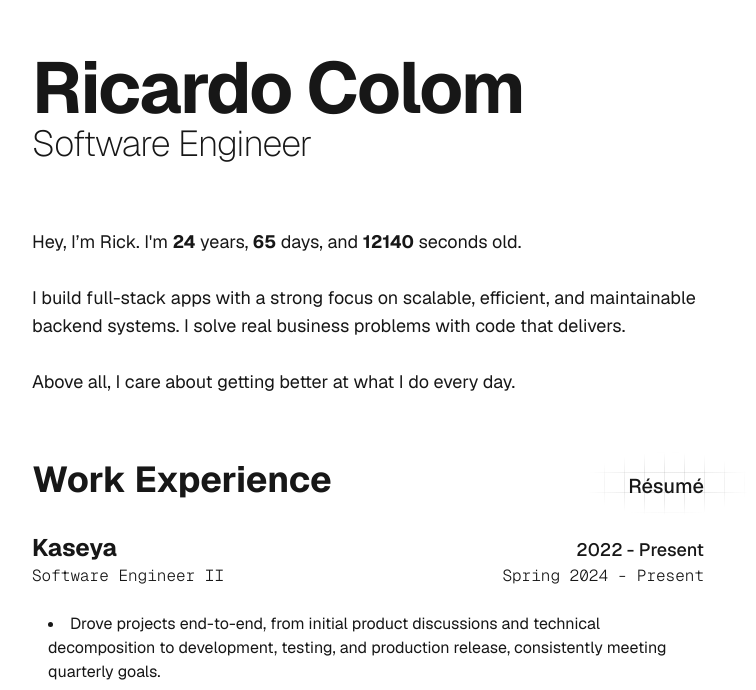
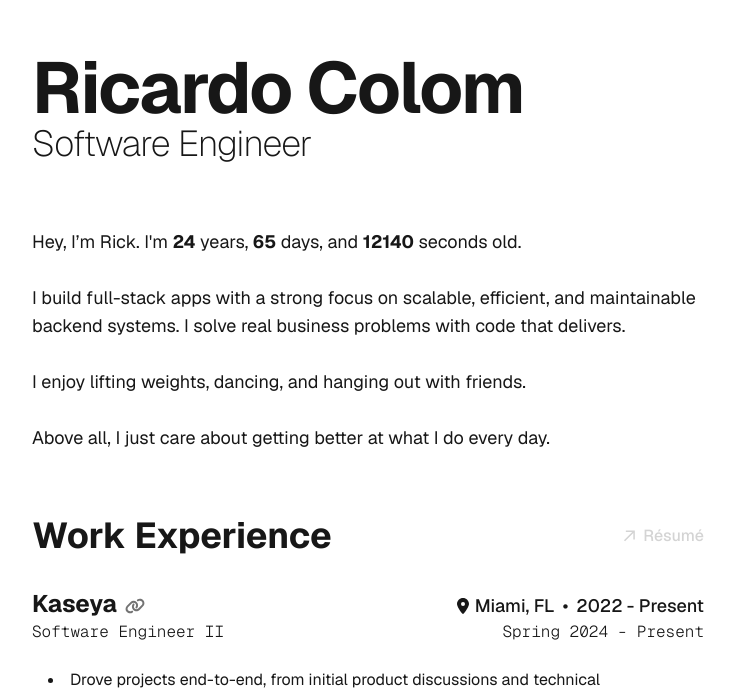
Before and after one commit to ricardocolom64/site, a Next.js app: page / in a window 1280 px wide. Shown: the part 112-802 px from the top of the page, without its empty margins (272-1028 px from the left). Built offline with nearby package versions, Linux system fonts and the light colour scheme.

Commit message:
add location to Kaseya

```diff
--- a/app/components/Header.tsx
+++ b/app/components/Header.tsx
@@ -19,7 +19,10 @@ export default function Header() {
                 I build full-stack apps with a strong focus on scalable, efficient, and maintainable backend systems. I solve real business problems with code that delivers.
                 <br />
                 <br />
-                Above all, I care about getting better at what I do every day.
+                I enjoy lifting weights, dancing, and hanging out with friends.
+                <br />
+                <br />
+                Above all, I just care about getting better at what I do every day.
             </div>
         </>
     )
--- a/app/components/WorkExperience.tsx
+++ b/app/components/WorkExperience.tsx
@@ -1,3 +1,50 @@
+function ArrowIcon() {
+    return (
+        <svg
+            width="12"
+            height="12"
+            viewBox="0 0 12 12"
+            fill="none"
+            xmlns="http://www.w3.org/2000/svg"
+        >
+            <path
+                d="M2.07102 11.3494L0.963068 10.2415L9.2017 1.98864H2.83807L2.85227 0.454545H11.8438V9.46023H10.2955L10.3097 3.09659L2.07102 11.3494Z"
+                fill="currentColor"
+            />
+        </svg>
+    )
+}
+
+function LocationDotIcon() {
+    return (
+        <svg
+            width="16"
+            height="16"
+            viewBox="0 0 384 512"
+            fill="currentColor"
+            xmlns="http://www.w3.org/2000/svg"
+        >
+            {/* <!--!Font Awesome Free 6.7.2 by @fontawesome - https://fontawesome.com License - https://fontawesome.com/license/free Copyright 2025 Fonticons, Inc.--> */}
+            <path d="M215.7 499.2C267 435 384 279.4 384 192C384 86 298 0 192 0S0 86 0 192c0 87.4 117 243 168.3 307.2c12.3 15.3 35.1 15.3 47.4 0zM192 128a64 64 0 1 1 0 128 64 64 0 1 1 0-128z" />
+        </svg>
+    )
+}
+
+function LinkIcon() {
+    return (
+        <svg
+            width="20"
+            height="20"
+            viewBox="0 0 640 512"
+            fill="currentColor"
+            xmlns="http://www.w3.org/2000/svg"
+        >
+            {/* <!--!Font Awesome Free 6.7.2 by @fontawesome - https://fontawesome.com License - https://fontawesome.com/license/free Copyright 2025 Fonticons, Inc.--> */}
+            <path d="M579.8 267.7c56.5-56.5 56.5-148 0-204.5c-50-50-128.8-56.5-186.3-15.4l-1.6 1.1c-14.4 10.3-17.7 30.3-7.4 44.6s30.3 17.7 44.6 7.4l1.6-1.1c32.1-22.9 76-19.3 103.8 8.6c31.5 31.5 31.5 82.5 0 114L422.3 334.8c-31.5 31.5-82.5 31.5-114 0c-27.9-27.9-31.5-71.8-8.6-103.8l1.1-1.6c10.3-14.4 6.9-34.4-7.4-44.6s-34.4-6.9-44.6 7.4l-1.1 1.6C206.5 251.2 213 330 263 380c56.5 56.5 148 56.5 204.5 0L579.8 267.7zM60.2 244.3c-56.5 56.5-56.5 148 0 204.5c50 50 128.8 56.5 186.3 15.4l1.6-1.1c14.4-10.3 17.7-30.3 7.4-44.6s-30.3-17.7-44.6-7.4l-1.6 1.1c-32.1 22.9-76 19.3-103.8-8.6C74 372 74 321 105.5 289.5L217.7 177.2c31.5-31.5 82.5-31.5 114 0c27.9 27.9 31.5 71.8 8.6 103.9l-1.1 1.6c-10.3 14.4-6.9 34.4 7.4 44.6s34.4 6.9 44.6-7.4l1.1-1.6C433.5 260.8 427 182 377 132c-56.5-56.5-148-56.5-204.5 0L60.2 244.3z" />
+        </svg>
+    )
+}
+
 export default function WorkExperience() {
     return (
         <div className="w-2xl">
@@ -5,18 +52,38 @@ export default function WorkExperience() {
                 <div className="text-4xl font-bold">
                     Work Experience
                 </div>
-                <div className="absolute -right-12 -bottom-4 self-end w-42 h-16 bg-[linear-gradient(to_right,#77777725_1px,transparent_1px),linear-gradient(to_bottom,#77777725_1px,transparent_1px)] bg-[size:20px_20px] [mask-image:radial-gradient(ellipse_50%_50%_at_50%_50%,#000_50%,transparent_100%)]"></div>
-                <a href="#" className="z-10 text-xl font-medium self-end hover:underline transition-all">
-                    Résumé
+                <a href="#" className="flex items-center text-neutral-300 hover:text-neutral-100 transition-all">
+                    <ArrowIcon />
+                    <div className="ml-2 font-medium self-center">
+                        Résumé
+                    </div>
                 </a>
             </div>
             <div className="mt-8">
                 <div className="flex justify-between">
-                    <div className="text-2xl font-bold">
-                        Kaseya
+                    <div className="flex flex-row gap-2 text-2xl font-bold">
+                        <div>
+                            Kaseya
+                        </div>
+                        <a href="https://kaseya.com" target="_blank" rel="noopener noreferrer" className="self-end w-6 h-6 text-neutral-500 hover:text-neutral-100 transition-all">
+                            <LinkIcon />
+                        </a>
                     </div>
-                    <div className="text-lg font-medium self-end">
-                        2022 - Present
+                    <div className="flex flex-row gap-2 text-lg font-medium self-end">
+                        <div className="flex flex-row gap-1">
+                            <div className="self-center">
+                                <LocationDotIcon />
+                            </div>
+                            <>
+                                Miami, FL
+                            </>
+                        </div>
+                        <div>
+                            •
+                        </div>
+                        <div>
+                            2022 - Present
+                        </div>
                     </div>
                 </div>
                 <div className="flex flex-col gap-6">
```
